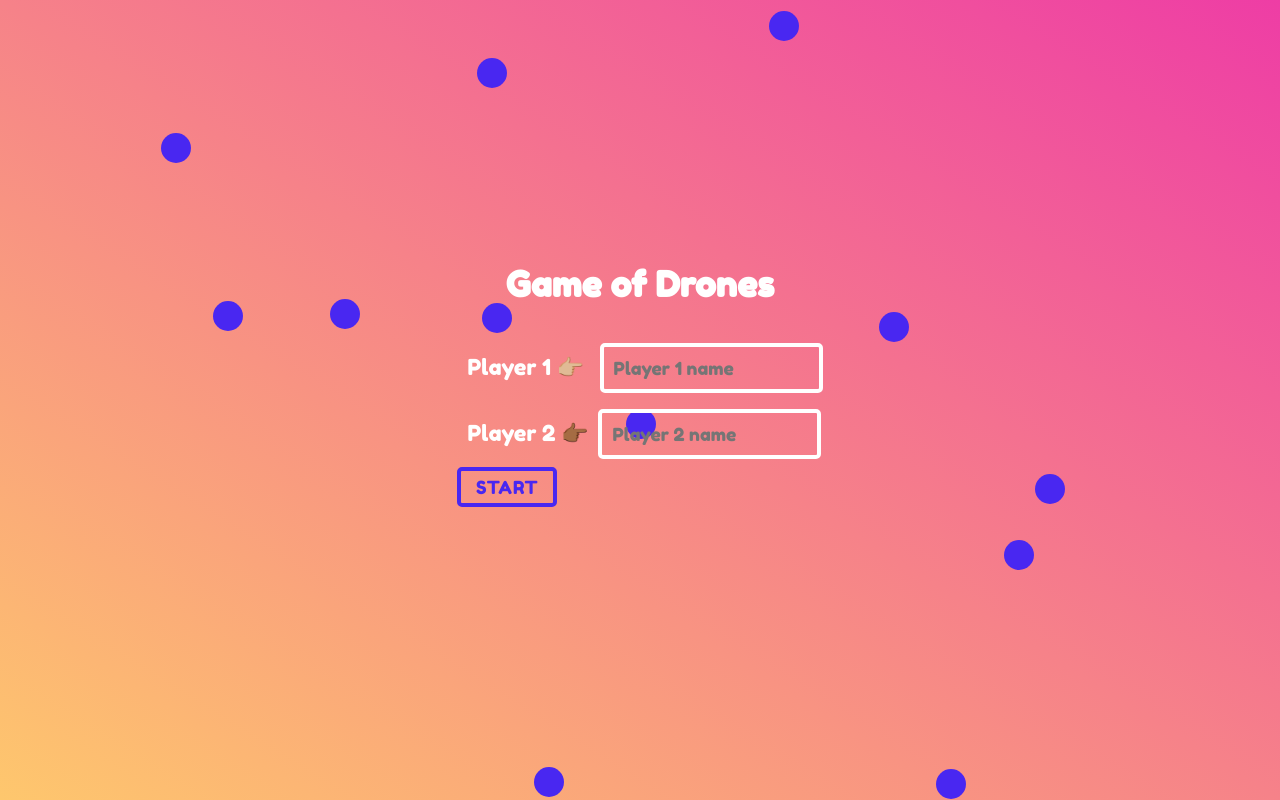
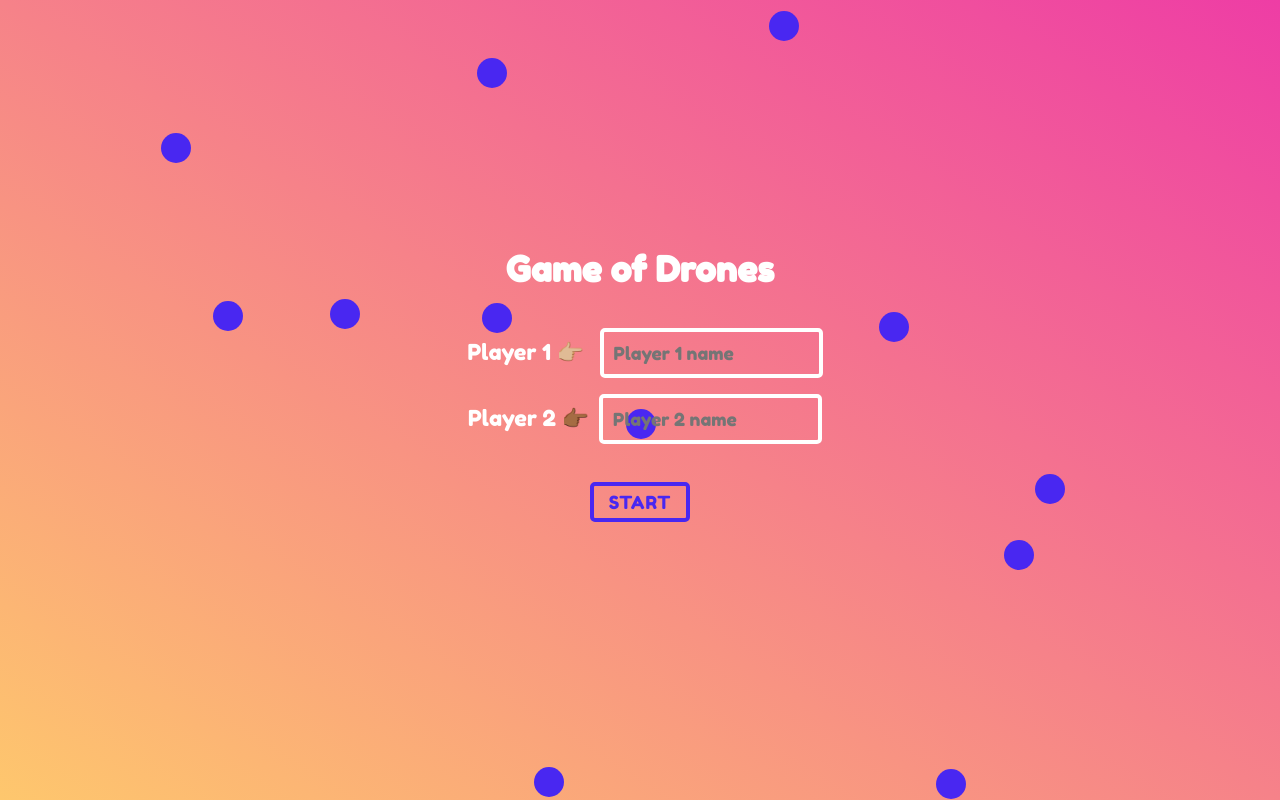
Before and after one commit to teffcode/game-of-drones, a React (Create React App) app: page / in a window 1280 px wide. Built offline with nearby package versions, Linux system fonts and the light colour scheme.

Commit message:
🔸 Justify Home Button

```diff
--- a/src/components/Home/Home.jsx
+++ b/src/components/Home/Home.jsx
@@ -57,6 +57,15 @@ export const PrincipalTitle = styled.h1`
 const InputContainer = styled.div`
   color: white;
   margin: 30px 0px;
+  form {
+    align-items: center;
+    display: flex;
+    flex-direction: column;
+    justify-content: center;
+  }
+  button {
+    margin-top: 30px;
+  }
 `;
 
 const Label = styled.label`
```
